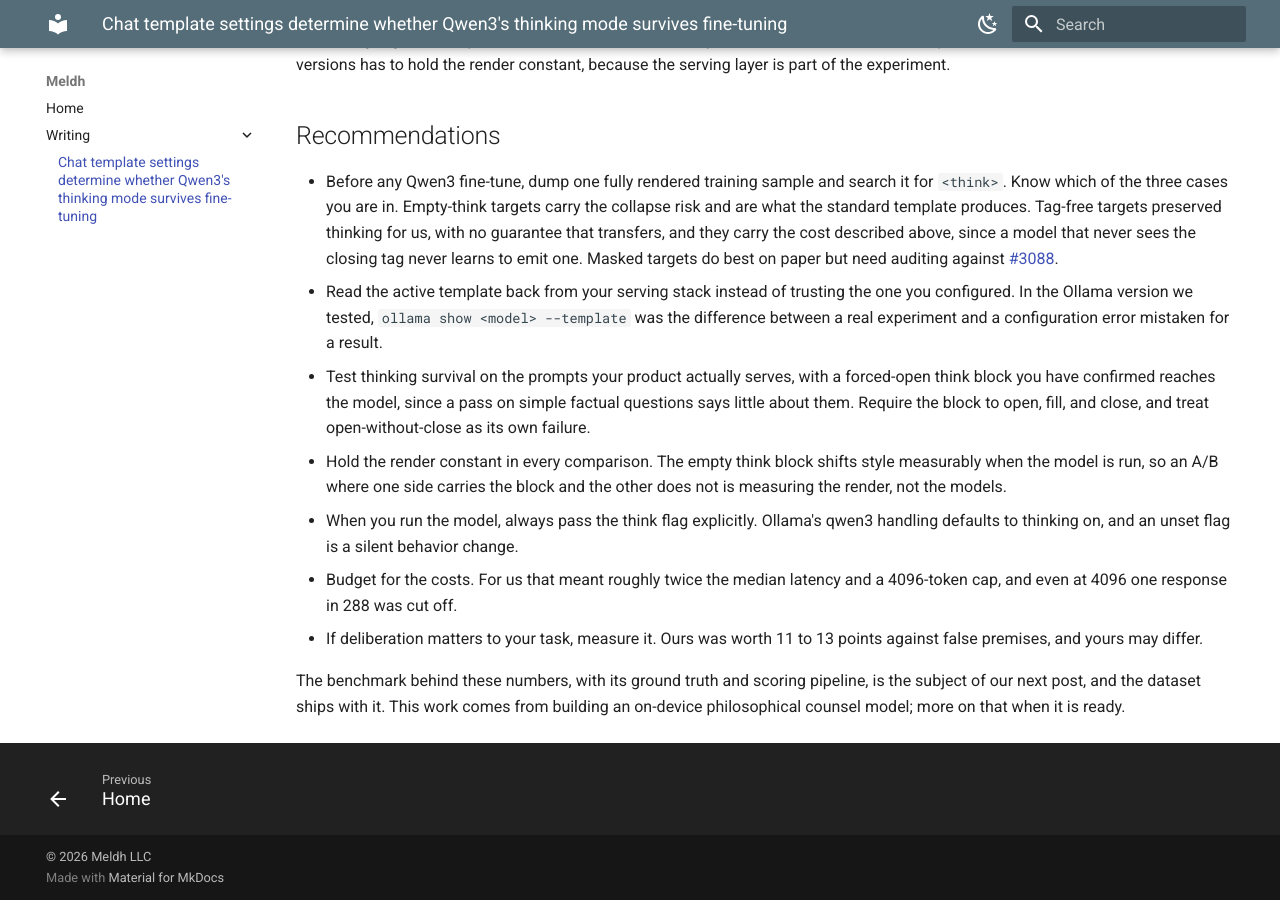
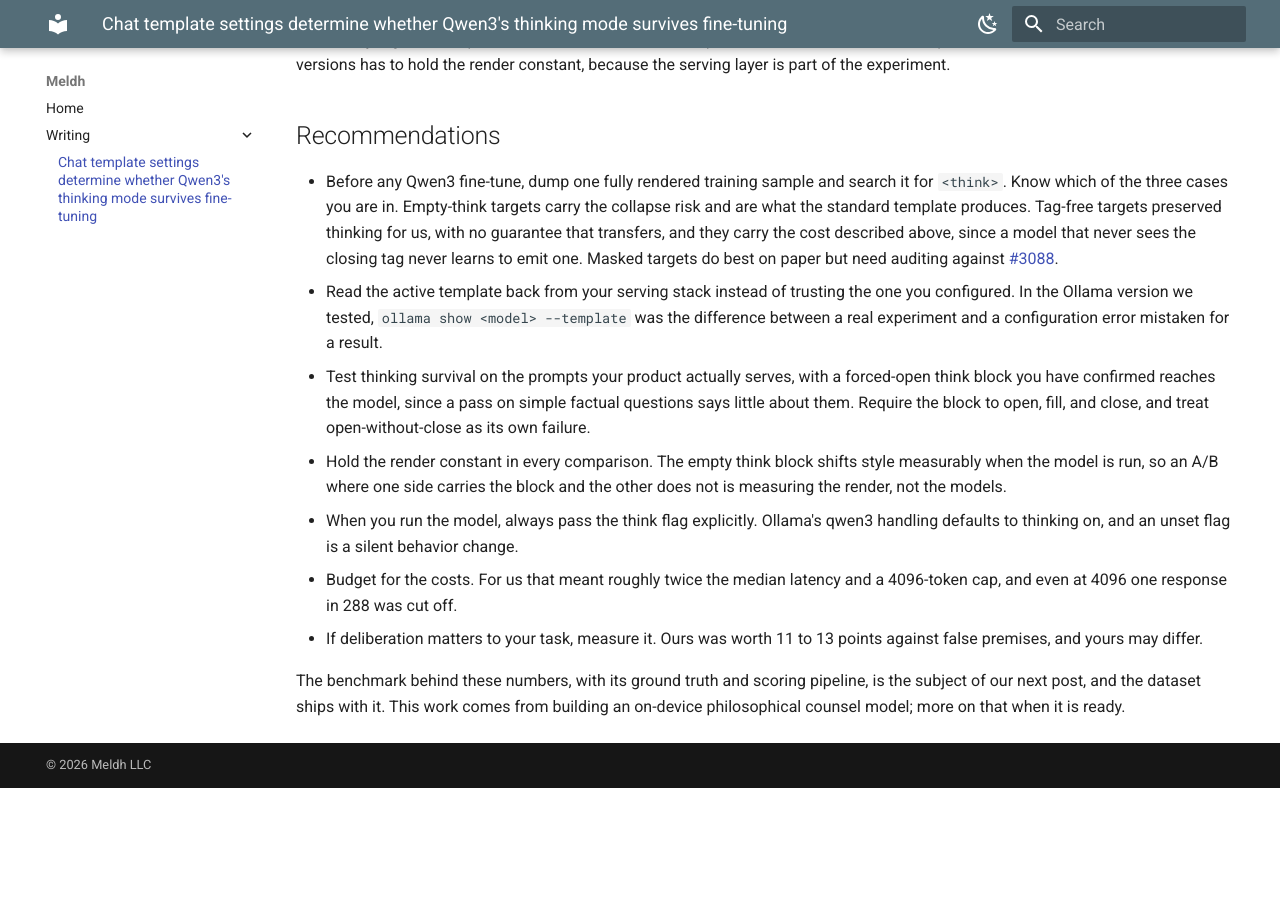
Before and after one commit to Meldh-LLC/meldh-com, an MkDocs documentation site: the page built from docs/writing/qwen3-template-thinking.md, in a window 1280 px wide and 900 px high, scrolled down 2860 px. Built offline with MkDocs 1.6.1 and Material for MkDocs 9.7.7, drawn with Linux system fonts in a browser that asks for light colours; after the commit the page ends 3648 px from its top, so only the background shows below that.

Commit message:
Update mkdocs.yml configuration
Removed footer from navigation features and added generator option in extra.

```diff
--- a/mkdocs.yml
+++ b/mkdocs.yml
@@ -20,11 +20,12 @@ theme:
   features:
     - navigation.tracking
     - navigation.top
-    - navigation.footer
     - search.suggest
     - search.highlight
     - content.code.copy
-    - toc.follow
+
+extra:
+  generator: false
 
 plugins:
   - search
```
